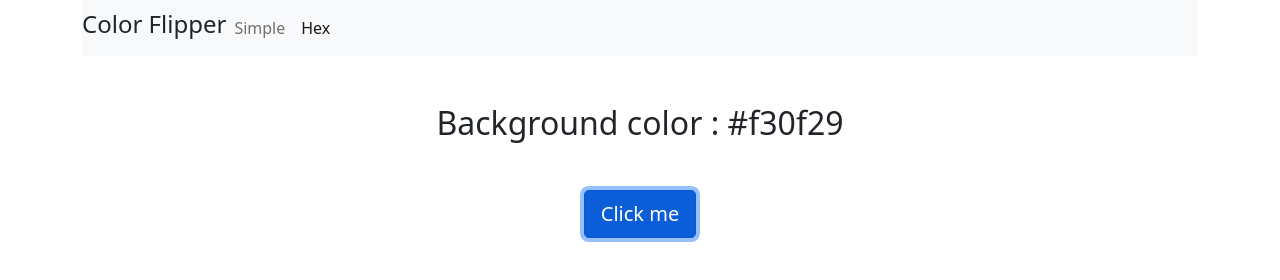
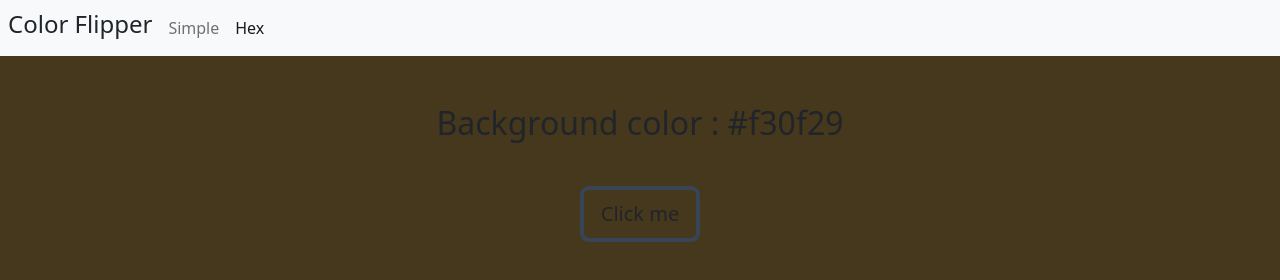
Before and after one commit to madhuri-chitikela/color_flipper, a plain HTML site: page hex.html in a window 1280 px wide. Both pictures are taken after a click on the button "Click me". Drawn offline with nearby package versions, Linux system fonts and the light colour scheme.

Commit message:
second commit

```diff
--- a/hex.html
+++ b/hex.html
@@ -13,10 +13,10 @@
 </head>
 
 <body>
-    <div class="container">
+    <div class="">
         <nav class="navbar navbar-expand-lg navbar-light bg-light">
             <div class="nav-center collapse navbar-collapse" id="navbarSupportedContent">
-                <h4>Color Flipper</h4>
+                <h4 class="px-2">Color Flipper</h4>
                 <ul type="none" class="d-flex nav-links navbar-nav me-auto mb-2 mb-lg-0">
                     <li class="nav-item">
                         <a class="nav-link" href="index.html">Simple</a>
@@ -29,10 +29,10 @@
         </nav>
         <main>
             <div class="container">
-                <h2 class="text-center mt-5">Background color : <span>#f30f29</span>
+                <h2 class="text-center mt-5">Background color : <span class="color">#f30f29</span>
                 </h2>
                 <div class="text-center mt-5">
-                    <button class="btn btn-hero btn-primary btn-lg">Click me</button>
+                    <button class="btn btn-hero btn-transparent btn-lg" id="btn">Click me</button>
                 </div>
             </div>
         </main>
--- a/hex.js
+++ b/hex.js
@@ -0,0 +1,14 @@
+const hex = [0, 1, 2, 3, 4, 5, 6, 7, 8, 9, "A", "B", "C", "D", "E", "F"];
+const btn = document.getElementById("btn");
+const color = document.querySelector(".color");
+btn.addEventListener("click", function () {
+    let hexcolor = "#"
+    for (let i = 0; i < 6; i++) {
+        hexcolor += hex[getRandomNumber()]
+    }
+    document.body.style.backgroundColor = hexcolor
+    document.textContent = hexcolor
+})
+function getRandomNumber() {
+    return Math.floor(Math.random() * hex.length)
+}
```
Also changed, not shown: index.html (+1 -1 lines).
